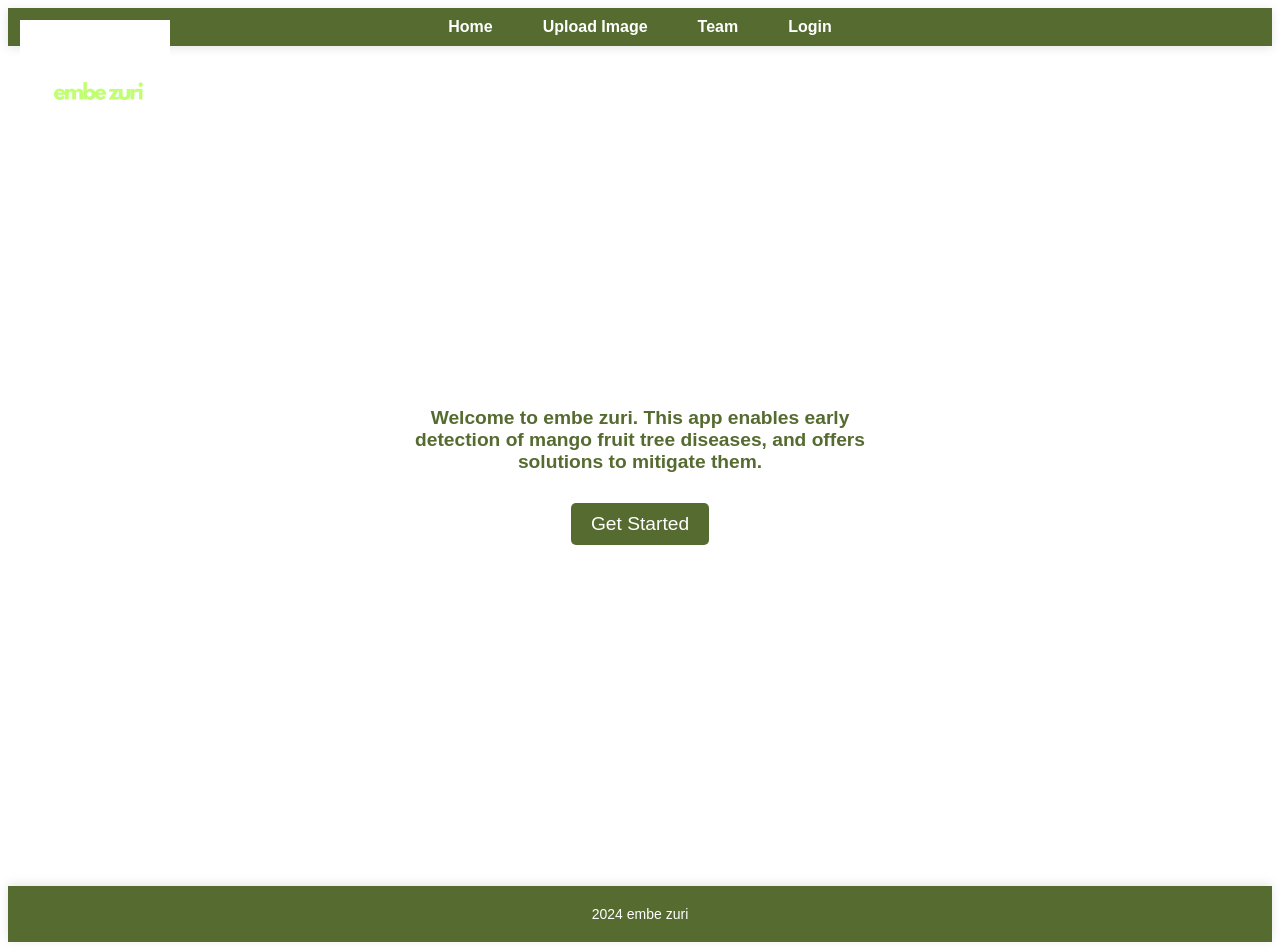
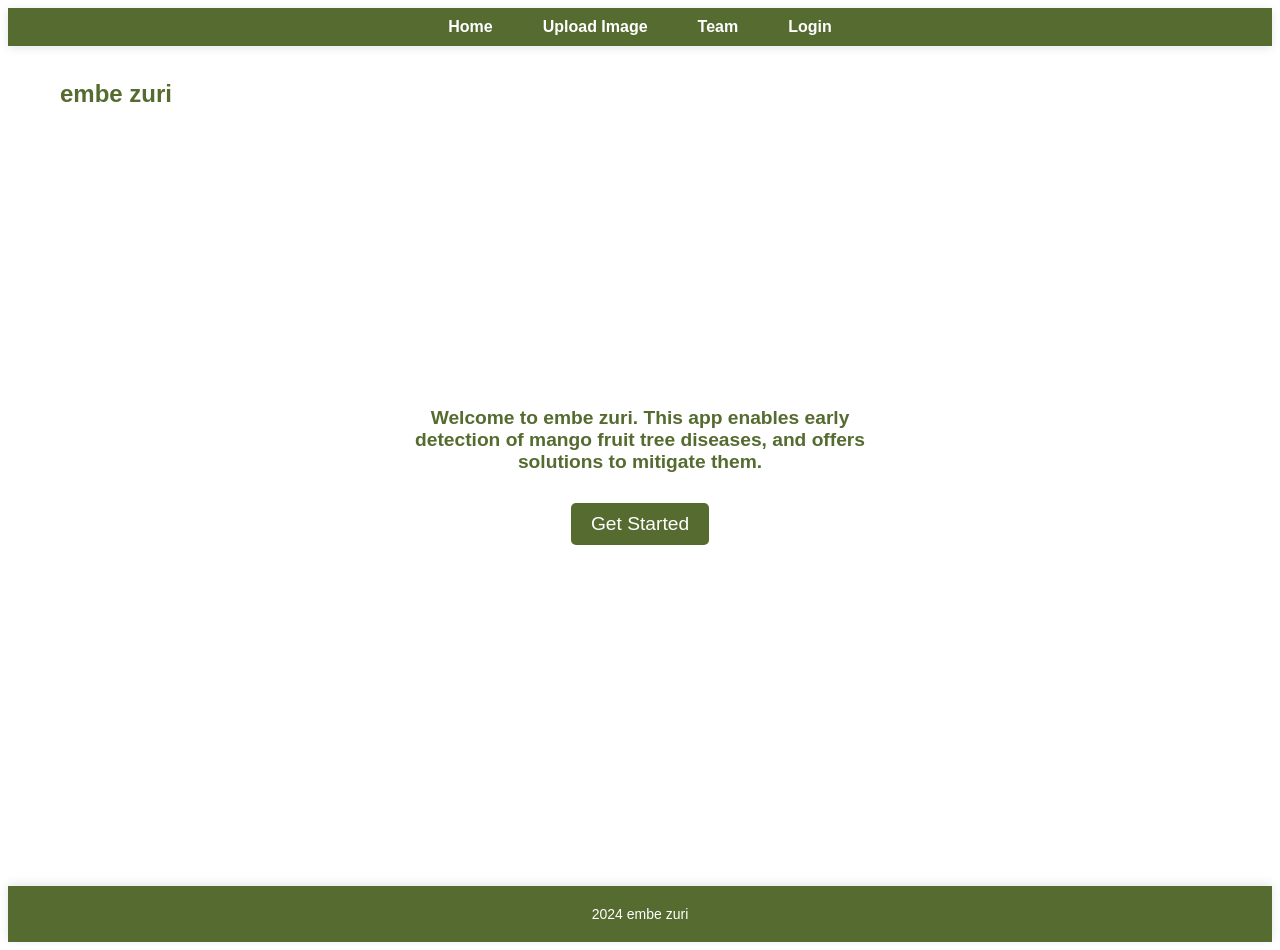
Before and after one commit to K-Musembi/embe-zuri, a React (Create React App) app in the folder frontend/: page / in a window 1280 px wide. Built offline with nearby package versions, Linux system fonts and the light colour scheme.

Commit message:
CSS styling for home page

```diff
--- a/frontend/src/App.css
+++ b/frontend/src/App.css
@@ -110,14 +110,12 @@ footer a:hover {
   text-align: center;
 }
 
-.home-container img {
-  width: 150px;
-  height: auto;
+.home-container h2 {
   position: absolute;
-  top: 20px;
-  left: 20px;
-  margin: 0;
-  display: block;
+  top: 60px;
+  left: 60px;
+  color: var(--dark-green);
+  font-weight: bold;
 }
 
 .home-container p {
--- a/frontend/src/components/Home.js
+++ b/frontend/src/components/Home.js
@@ -10,7 +10,8 @@ const Home = () => {
 
     return (
         <div className="home-container">
-            <img src="/embe-zuri logo.png" alt="Embe Zuri" />
+            {/*<img src="/embe-zuri logo.png" alt="Embe Zuri" />*/}
+            <h2>embe zuri</h2>
             <p>
                 Welcome to embe zuri. This app enables early detection of mango fruit tree diseases, and offers solutions to mitigate them.
             </p>
```
Also changed, not shown: 14 other files (tests, documents, lock files or other folders).
